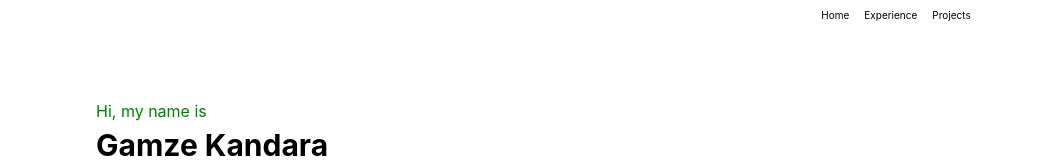
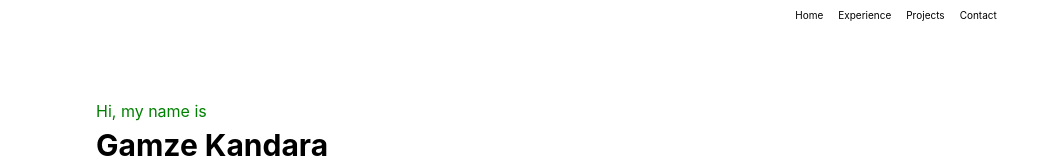
Before and after one commit to Gamze1314/Nextjs---portfolio, a Next.js app: page / in a window 1280 px wide. Shown: the top 160 px of the page, without its empty margins (0-1045 px from the left). Built offline with nearby package versions, Linux system fonts and the light colour scheme.

Commit message:
Add Link for contact

```diff
--- a/app/components/navbar.js
+++ b/app/components/navbar.js
@@ -37,16 +37,6 @@ export default function Navbar() {
               Home
             </Text>
           </Link>
-          {/* <Link href="#about" scrollBehavior="smooth">
-            <Text
-              color="black"
-              _hover={{ color: "green" }}
-              fontSize="xs"
-              fontWeight="medium"
-            >
-              About
-            </Text>
-          </Link> */}
           <Link href="#experience" scrollBehavior="smooth">
             <Text
               color="black"
@@ -57,16 +47,6 @@ export default function Navbar() {
               Experience
             </Text>
           </Link>
-          {/* <Link href="#skills" scrollBehavior="smooth">
-            <Text
-              color="black"
-              _hover={{ color: "green" }}
-              fontSize="xs"
-              fontWeight="medium"
-            >
-              Skills
-            </Text>
-          </Link> */}
           <Link href="#projects" scrollBehavior="smooth">
             <Text
               color="black"
@@ -77,6 +57,16 @@ export default function Navbar() {
               Projects
             </Text>
           </Link>
+          <Link href="#Contact" scrollBehavior="smooth">
+            <Text
+              color="black"
+              _hover={{ color: "green" }}
+              fontSize="xs"
+              fontWeight="medium"
+            >
+              Contact
+            </Text>
+          </Link>
         </Flex>
       </Flex>
     </Box>
```
